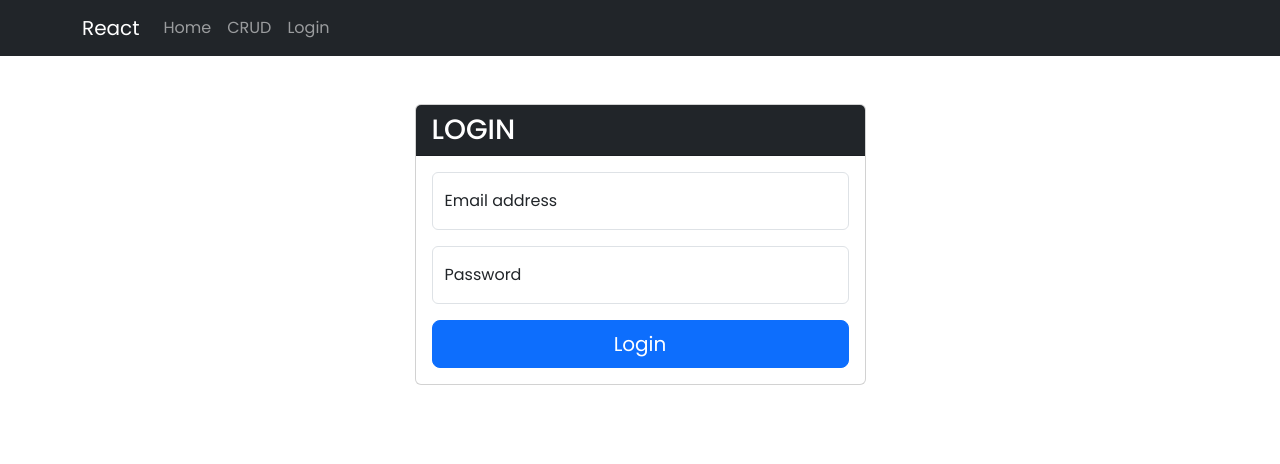
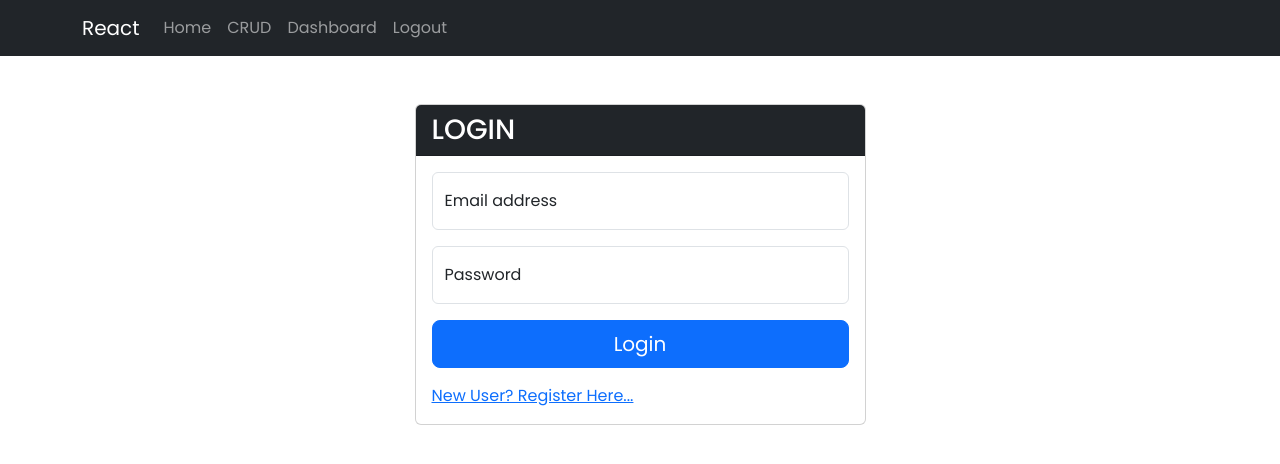
Before and after one commit to ahmadzafar100/newportal_react, a React (Create React App) app: page /login in a window 1280 px wide. Shown: the top 464 px of the page. Built offline with nearby package versions, Linux system fonts and the light colour scheme; sample sign-in values are in the browser's storage.

Commit message:
Login, logout working

```diff
--- a/src/AddUserWithPhoto.js
+++ b/src/AddUserWithPhoto.js
@@ -16,7 +16,7 @@ import {
 } from "react-bootstrap";
 import { useForm } from "react-hook-form";
 
-const AddUserWithPhoto = () => {
+const AddUserWithPhoto = (props) => {
   const [loading, setLoading] = useState(false);
   const [errorData, setErrorData] = useState("");
   const [message, setMessage] = useState("");
--- a/src/App.js
+++ b/src/App.js
@@ -3,16 +3,30 @@ import Users from "./Users";
 import AddUserWithPhoto from "./AddUserWithPhoto";
 import Dashboard from "./Dashboard";
 import Login from "./Login";
-import { Route, Routes } from "react-router";
+import { Navigate, Route, Routes } from "react-router";
+import { useEffect, useState } from "react";
+import Menu from "./Menu";
 
 function App() {
+  const [user, setUser] = useState(JSON.parse(localStorage.getItem("user")));
+  function ProtectedRoute({ user, children }) {
+    return user ? children : <Navigate to="/login" />;
+  }
   return (
     <>
+      <Menu user={user} setUser={setUser} />
       <Routes>
         <Route index element={<AddUserWithPhoto />} />
-        <Route path="/crud" element={<Users />} />
-        <Route path="/dashboard" element={<Dashboard />} />
-        <Route path="/login" element={<Login />} />
+        <Route path="/crud" element={<Users user={user} />} />
+        <Route
+          path="/dashboard"
+          element={
+            <ProtectedRoute user={user}>
+              <Dashboard />
+            </ProtectedRoute>
+          }
+        />
+        <Route path="/login" element={<Login setUser={setUser} />} />
       </Routes>
     </>
   );
--- a/src/Dashboard.js
+++ b/src/Dashboard.js
@@ -1,11 +1,21 @@
 import React from "react";
 import { Container } from "react-bootstrap";
 
-const Dashboard = () => {
+const Dashboard = (props) => {
   return (
     <>
       <Container className="py-5">
         <h1>This is Dashboard Page</h1>
+        {props.user ? (
+          <>
+            <h2>
+              Hello, <strong>{props.user.name}</strong>
+            </h2>
+            <h2>
+              Email: <strong>{props.user.email}</strong>
+            </h2>
+          </>
+        ) : null}
       </Container>
     </>
   );
--- a/src/Login.js
+++ b/src/Login.js
@@ -10,10 +10,11 @@ import {
   Row,
 } from "react-bootstrap";
 import { useForm } from "react-hook-form";
-import { Navigate } from "react-router";
+import { NavLink, useNavigate } from "react-router";
 
-const Login = () => {
+const Login = ({ setUser }) => {
   const [message, setMessage] = useState(null);
+  let navigate = useNavigate();
 
   const {
     register,
@@ -33,20 +34,23 @@ const Login = () => {
 
   const userLogin = async (data, e) => {
     try {
-      //   console.log(data);
       e.preventDefault();
+      const formData = new FormData();
+      formData.append("email", data.email);
+      formData.append("password", data.password);
       const url = "http://localhost/testapi/login.php";
       let response = await fetch(url, {
         method: "POST",
-        body: JSON.stringify(data),
+        body: formData,
       });
       let result = await response.json();
       if (response.ok) {
         setMessage(result);
-        console.log(result);
+        // console.log(result);
         if (result.status) {
           localStorage.setItem("user", JSON.stringify(result.data));
-          Navigate("/dashboard");
+          setUser(result.data);
+          navigate("/dashboard");
         }
       }
     } catch (error) {
@@ -68,7 +72,7 @@ const Login = () => {
                 ) : message && !message.status ? (
                   <Alert variant="danger">{message.message}</Alert>
                 ) : null}
-                <Form onSubmit={handleSubmit(userLogin)}>
+                <form onSubmit={handleSubmit(userLogin)}>
                   <Form.Group className="mb-3">
                     <FloatingLabel
                       controlId="floatingInput"
@@ -139,12 +143,15 @@ const Login = () => {
                       </span>
                     )}
                   </Form.Group>
-                  <div className="d-grid gap-2">
+                  <div className="d-grid gap-2 mb-3">
                     <Button variant="primary" type="submit" size="lg">
                       Login
                     </Button>
                   </div>
-                </Form>
+                  <NavLink variant="link" to="/">
+                    New User? Register Here...
+                  </NavLink>
+                </form>
               </Card.Body>
             </Card>
           </Col>
--- a/src/Menu.js
+++ b/src/Menu.js
@@ -1,8 +1,9 @@
 import React from "react";
 import { Container, Nav, Navbar, NavDropdown } from "react-bootstrap";
-import { Link } from "react-router";
+import { Link, useNavigate } from "react-router";
 
-const Menu = () => {
+const Menu = ({ user, setUser }) => {
+  let navigate = useNavigate();
   return (
     <>
       <Navbar bg="dark" data-bs-theme="dark">
@@ -15,9 +16,28 @@ const Menu = () => {
             <Nav.Link as={Link} to="/crud">
               CRUD
             </Nav.Link>
-            <Nav.Link as={Link} to="/login">
-              Login
-            </Nav.Link>
+            {user ? (
+              <>
+                <Nav.Link as={Link} to="/dashboard">
+                  Dashboard
+                </Nav.Link>
+                <Nav.Link
+                  role="button"
+                  onClick={(e) => {
+                    e.preventDefault();
+                    localStorage.removeItem("user");
+                    setUser(null);
+                    navigate("/login", { replace: true });
+                  }}
+                >
+                  Logout
+                </Nav.Link>
+              </>
+            ) : (
+              <Nav.Link as={Link} to="/login">
+                Login
+              </Nav.Link>
+            )}
           </Nav>
         </Container>
       </Navbar>
--- a/src/Users.js
+++ b/src/Users.js
@@ -2,7 +2,7 @@ import React, { useEffect, useState } from "react";
 import AddUsers from "./AddUsers";
 import ShowUsers from "./ShowUsers";
 
-function Users() {
+function Users(props) {
   const url = "https://gorest.co.in/public/v2/users";
   const token =
     "d78ef047181b3a3395e1d61d60ed7daad4ad085c958b215718578dba15bcc48a";
@@ -25,6 +25,7 @@ function Users() {
     }
   }
   return (
+    <>
       <div className="container py-5">
         <h1>
           <strong>Users</strong>
@@ -38,6 +39,7 @@ function Users() {
           loading={loading}
         />
       </div>
+    </>
   );
 }
 
--- a/src/index.js
+++ b/src/index.js
@@ -3,14 +3,12 @@ import ReactDOM from "react-dom/client";
 import "./index.css";
 import App from "./App";
 import reportWebVitals from "./reportWebVitals";
-import Menu from "./Menu";
 import { BrowserRouter } from "react-router";
 
 const root = ReactDOM.createRoot(document.getElementById("root"));
 root.render(
   <React.StrictMode>
     <BrowserRouter>
-      <Menu />
       <App />
     </BrowserRouter>
   </React.StrictMode>,
```
Lines whose indentation alone changed are shown as unchanged.
